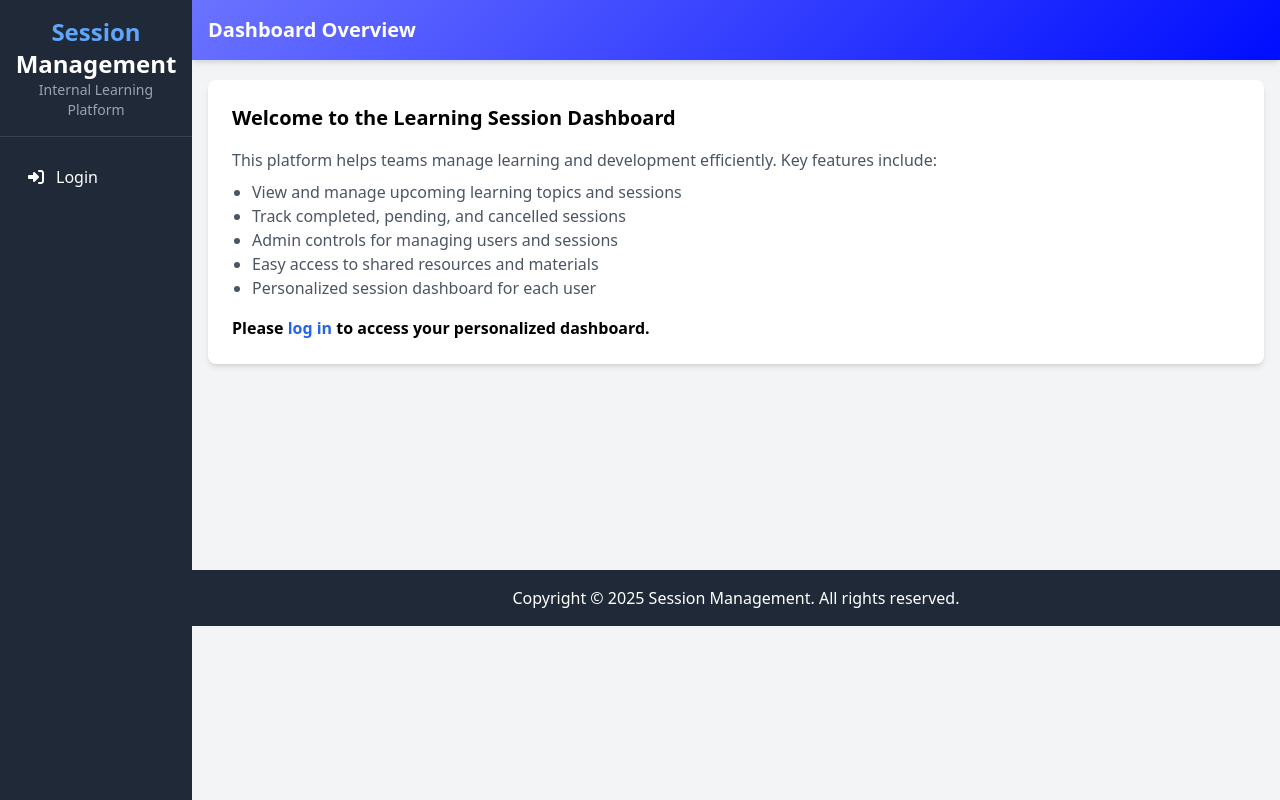
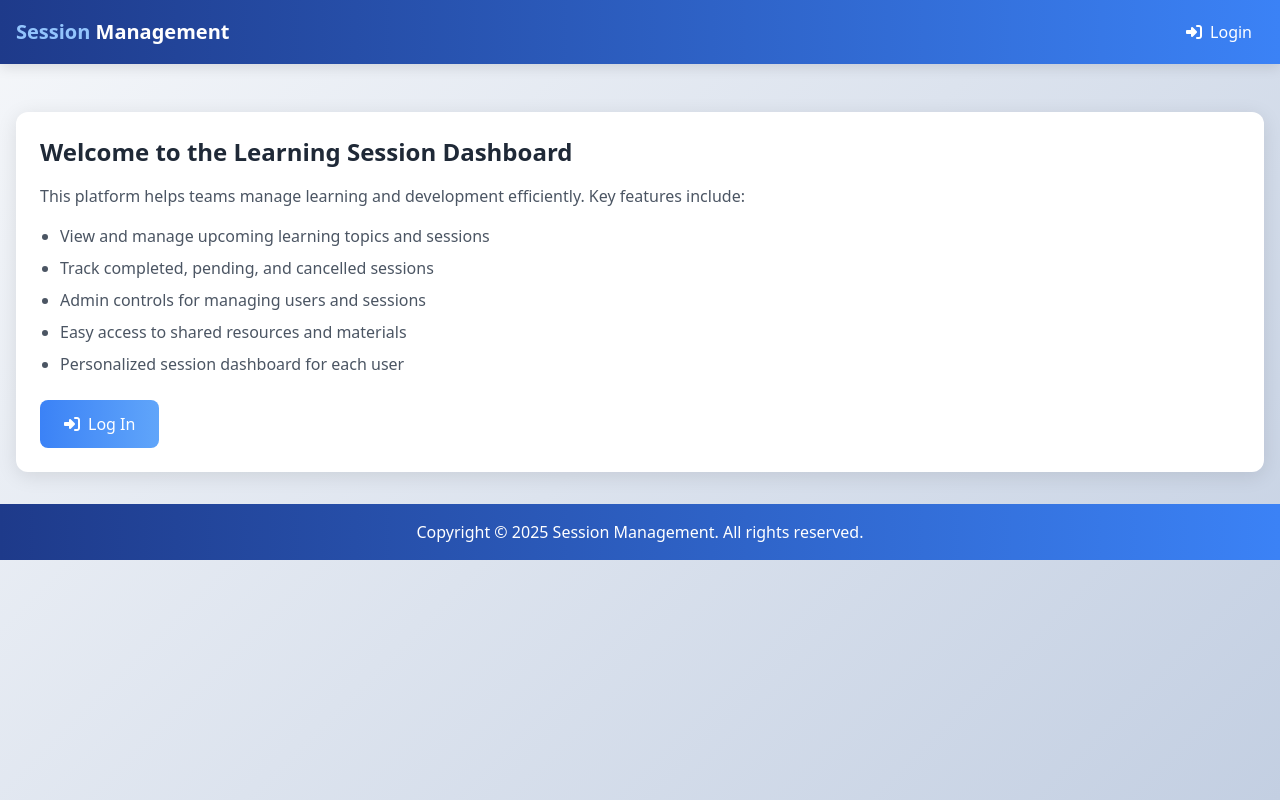
Before and after one commit to ashishkekan/session-management, a Django app: page / in a window 1280 px wide. Run offline with Django 4.2, Linux system fonts and the light colour scheme; some libraries are stand-ins or nearby versions.

Commit message:
Fixed desings

```diff
--- a/management/context_processors.py
+++ b/management/context_processors.py
@@ -4,9 +4,10 @@ from management.models import RecentActivity
 
 
 def today_notifications_count(request):
-    if request.user.is_authenticated:
+    user = request.user
+    if user.is_authenticated:
         count = RecentActivity.objects.filter(
-            user=request.user, read=False, timestamp__date=date.today()
+            user=user, read=False, timestamp__date=date.today()
         ).count()
         return {"today_notification_count": count}
     return {"today_notification_count": 0}
--- a/management/templates/session/base.html
+++ b/management/templates/session/base.html
@@ -8,150 +8,152 @@
     <script src="https://cdn.tailwindcss.com"></script>
     <link rel="stylesheet" href="https://cdnjs.cloudflare.com/ajax/libs/font-awesome/6.4.0/css/all.min.css">
     <style>
-        .gradient-bg {
-            background: linear-gradient(135deg, #6b73ff 0%, #000dff 100%);
+        body {
+            min-height: 100vh;
+            display: flex;
+            flex-direction: column;
+            background: linear-gradient(135deg, #f5f7fa 0%, #c3cfe2 100%);
         }
-        .card-hover:hover {
+        .navbar {
+            background: linear-gradient(90deg, #1e3a8a 0%, #3b82f6 100%);
+            box-shadow: 0 4px 12px rgba(0, 0, 0, 0.1);
+        }
+        .navbar-link {
+            transition: all 0.3s ease;
+        }
+        .navbar-link:hover {
+            background-color: rgba(255, 255, 255, 0.1);
+            transform: scale(1.05);
+        }
+        .main-content {
+            flex: 1;
+            padding-top: 5rem;
+        }
+        .footer {
+            background: linear-gradient(90deg, #1e3a8a 0%, #3b82f6 100%);
+            color: white;
+            padding: 1rem 0;
+            text-align: center;
+        }
+        .card {
+            background: white;
+            border-radius: 12px;
+            box-shadow: 0 4px 20px rgba(0, 0, 0, 0.1);
+            transition: transform 0.3s ease, box-shadow 0.3s ease;
+        }
+        .card:hover {
             transform: translateY(-5px);
-            box-shadow: 0 20px 25px -5px rgba(0, 0, 0, 0.1), 0 10px 10px -5px rgba(0, 0, 0, 0.04);
+            box-shadow: 0 8px 30px rgba(0, 0, 0, 0.15);
         }
-        .sidebar {
+        .btn-primary {
+            background: linear-gradient(90deg, #3b82f6 0%, #60a5fa 100%);
+            color: white;
+            padding: 0.75rem 1.5rem;
+            border-radius: 8px;
             transition: all 0.3s ease;
-            z-index: 60; /* Above header */
+        }
+        .btn-primary:hover {
+            background: linear-gradient(90deg, #2563eb 0%, #3b82f6 100%);
+            transform: scale(1.05);
+        }
+        .btn-secondary {
+            background: linear-gradient(90deg, #6b7280 0%, #9ca3af 100%);
+            color: white;
+            padding: 0.75rem 1.5rem;
+            border-radius: 8px;
+            transition: all 0.3s ease;
+        }
+        .btn-secondary:hover {
+            background: linear-gradient(90deg, #4b5563 0%, #6b7280 100%);
+            transform: scale(1.05);
         }
         @media (max-width: 768px) {
-            .sidebar {
-                transform: translateX(-100%);
-                position: absolute;
-                height: 100vh;
+            .navbar-menu {
+                display: none;
             }
-            .sidebar.active {
-                transform: translateX(0);
-            }
-        }
-        /* Sticky footer styles */
-        html, body {
-            height: 100%;
-            margin: 0;
-        }
-        body {
+            .navbar-menu.active {
                 display: flex;
                 flex-direction: column;
-            min-height: 100vh;
-        }
-        .main-content {
-            flex: 1 0 auto;
-            padding-top: 4rem; /* Offset for fixed header height */
-        }
-        footer {
-            flex-shrink: 0;
-            margin-top: 190px;
-            margin-left: auto;
-            margin-right: auto;
-            max-width: 1280px;
+                position: absolute;
+                top: 4rem;
+                left: 0;
                 width: 100%;
-        }
-        /* Header adjustments */
-        header {
-            left: 12rem; /* 192px = w-48 */
-            width: calc(100% - 12rem); /* Full width minus sidebar */
-        }
-        @media (max-width: 768px) {
-            header {
-                left: 0;
-                width: 100%; /* Full width on mobile */
+                background: #1e3a8a;
+                padding: 1rem 0;
             }
         }
     </style>
 </head>
-<body class="bg-gray-100 font-sans">
-    <div class="md:hidden fixed top-4 left-4 z-70">
-        <button id="menu-toggle" class="p-2 rounded-md bg-white text-blue-600 shadow-lg">
+<body class="font-sans text-gray-800">
+    <!-- Navbar -->
+    <nav class="navbar fixed top-0 left-0 w-full z-50">
+        <div class="container mx-auto px-4 py-3 flex justify-between items-center">
+            <div class="flex items-center space-x-3">
+                <h1 class="text-xl font-bold text-white">
+                    <span class="text-blue-300">Session</span> Management
+                </h1>
+            </div>
+
+            <!-- Hamburger Menu for Mobile -->
+            <div class="md:hidden">
+                <button id="menu-toggle" class="text-white focus:outline-none">
                     <i class="fas fa-bars text-xl"></i>
                 </button>
             </div>
 
-    <div id="sidebar" class="sidebar w-48 bg-gray-800 text-white fixed h-full overflow-y-auto">
-        <div class="p-4 border-b border-gray-700">
-            <h1 class="text-2xl font-bold flex flex-col items-center">
-                <span class="text-blue-400">Session</span>
-                <span class="text-white">Management</span>
-            </h1>
-            <p class="text-gray-400 text-sm text-center">Internal Learning Platform</p>
-        </div>
-        <div class="p-4 space-y-2">
+            <!-- Navbar Links -->
+            <div class="navbar-menu md:flex md:items-center md:space-x-4 hidden">
                 {% if user.is_authenticated %}
-                <a href="{% url 'home' %}" class="p-3 hover:bg-gray-700 rounded-md flex items-center cursor-pointer">
-                    <i class="fas fa-tachometer-alt mr-3"></i>
-                    <span>Dashboard</span>
+                    <a href="{% url 'home' %}" class="navbar-link text-white px-3 py-2 rounded-md flex items-center">
+                        <i class="fas fa-tachometer-alt mr-2"></i> Dashboard
                     </a>
-                <a href="{% url 'session_list' %}" class="p-3 hover:bg-gray-700 rounded-md flex items-center cursor-pointer">
-                    <i class="fas fa-calendar-alt mr-3"></i>
-                    <span>Sessions</span>
+                    <a href="{% url 'session_list' %}" class="navbar-link text-white px-3 py-2 rounded-md flex items-center">
+                        <i class="fas fa-calendar-alt mr-2"></i> Sessions
                     </a>
                     {% if user.is_staff %}
-                    <a href="{% url 'learning-view' %}" class="p-3 hover:bg-gray-700 rounded-md flex items-center cursor-pointer">
-                        <i class="fas fa-book mr-3"></i>
-                        <span>Learning</span>
+                        <a href="{% url 'learning-view' %}" class="navbar-link text-white px-3 py-2 rounded-md flex items-center">
+                            <i class="fas fa-book mr-2"></i> Learning
                         </a>
-                    <a href="{% url 'user_list' %}" class="p-3 hover:bg-gray-700 rounded-md flex items-center cursor-pointer">
-                        <i class="fas fa-users mr-3"></i>
-                        <span>Users</span>
+                        <a href="{% url 'user_list' %}" class="navbar-link text-white px-3 py-2 rounded-md flex items-center">
+                            <i class="fas fa-users mr-2"></i> Users
                         </a>
                     {% endif %}
                     {% if not user.is_staff %}
-                    <a href="{% url 'my_profile' %}" class="p-3 hover:bg-gray-700 rounded-md flex items-center cursor-pointer">
-                        <i class="fas fa-user mr-2"></i>
-                        <span>My Profile</span>
+                        <a href="{% url 'my_profile' %}" class="navbar-link text-white px-3 py-2 rounded-md flex items-center">
+                            <i class="fas fa-user mr-2"></i> My Profile
                         </a>
                     {% endif %}
-                <a href="{% url 'logout' %}" class="p-3 hover:bg-gray-700 rounded-md flex items-center cursor-pointer text-red-400">
-                    <i class="fas fa-sign-out-alt mr-3"></i>
-                    <span>Logout</span>
+                    {% if user.is_authenticated %}
+                        <a href="{% url 'recent_activities' %}" class="navbar-link text-white px-3 py-2 rounded-md flex items-center relative">
+                            <i class="fas fa-bell mr-2"></i> Notifications
+                            {% if today_notification_count > 0 %}
+                                <span class="absolute top-0 right-0 bg-red-500 text-xs text-white rounded-full h-5 w-5 flex items-center justify-center">
+                                    {{ today_notification_count }}
+                                </span>
+                            {% endif %}
+                        </a>
+                    {% endif %}
+                    <a href="{% url 'logout' %}" class="navbar-link text-red-300 px-3 py-2 rounded-md flex items-center">
+                        <i class="fas fa-sign-out-alt mr-2"></i> Logout
                     </a>
                 {% else %}
-                <a href="{% url 'login' %}" class="p-3 hover:bg-gray-700 rounded-md flex items-center cursor-pointer">
-                    <i class="fas fa-sign-in-alt mr-3"></i>
-                    <span>Login</span>
+                    <a href="{% url 'login' %}" class="navbar-link text-white px-3 py-2 rounded-md flex items-center">
+                        <i class="fas fa-sign-in-alt mr-2"></i> Login
                     </a>
                 {% endif %}
             </div>
         </div>
+    </nav>
 
-    <div class="md:ml-48 main-content">
-        <header class="gradient-bg text-white p-4 shadow-md fixed top-0 z-50">
-            <div class="container mx-auto flex justify-between items-center">
-                <h2 class="text-xl font-semibold">{% block header_title %}Session Management{% endblock %}</h2>
-                {% if user.is_authenticated %}
-                    <div class="flex items-center space-x-4">
-                        <div class="relative">
-                            <a href="{% url 'recent_activities' %}" class="relative">
-                                <i class="fas fa-bell text-white text-xl cursor-pointer"></i>
-                                {% if today_notification_count > 0 and not user.is_staff %}
-                                    <span class="absolute -top-1 -right-1 bg-red-500 text-xs text-white rounded-full h-4 w-4 flex items-center justify-center">
-                                        {{ today_notification_count }}
-                                    </span>
-                                {% endif %}
-                            </a>
-                        </div>
-                        <div class="flex items-center space-x-2">
-                            <div class="w-8 h-8 rounded-full border-2 border-white bg-gray-300 flex items-center justify-center">
-                                <i class="fas fa-user text-white text-sm"></i>
-                            </div>
-                            <span class="font-medium">{{ user.username|default:user.username }}</span>
-                        </div>
-                    </div>
-                {% endif %}
-            </div>
-        </header>
-
-        <main class="container mx-auto p-4">
+    <!-- Main Content -->
+    <div class="main-content">
+        <main class="container mx-auto px-4 py-8">
             {% if messages %}
-                <div class="mb-4">
+                <div class="mb-6 space-y-4">
                     {% for message in messages %}
-                        <div class="bg-{{ message.tags }}-100 border-l-4 border-{{ message.tags }}-500 text-{{ message.tags }}-700 p-4 rounded-md mb-2" role="alert">
-                            {{ message }}
-                            <button type="button" class="float-right text-{{ message.tags }}-700 hover:text-{{ message.tags }}-900" onclick="this.parentElement.style.display='none'">
+                        <div class="bg-{{ message.tags }}-100 border-l-4 border-{{ message.tags }}-500 text-{{ message.tags }}-700 p-4 rounded-lg flex justify-between items-center">
+                            <span>{{ message }}</span>
+                            <button type="button" class="text-{{ message.tags }}-700 hover:text-{{ message.tags }}-900" onclick="this.parentElement.style.display='none'">
                                 <i class="fas fa-times"></i>
                             </button>
                         </div>
@@ -161,23 +163,15 @@
             {% block content %}{% endblock %}
         </main>
 
-        <footer class="bg-gray-800 text-white text-center p-4">
-            Copyright © {% now "Y" %} Session Management. All rights reserved.
+        <!-- Footer -->
+        <footer class="footer">
+            <p>Copyright © {% now "Y" %} Session Management. All rights reserved.</p>
         </footer>
     </div>
 
     <script>
         document.getElementById('menu-toggle').addEventListener('click', function() {
-            document.getElementById('sidebar').classList.toggle('active');
-        });
-
-        document.addEventListener('DOMContentLoaded', function() {
-            setTimeout(function() {
-                const cards = document.querySelectorAll('.card-hover');
-                cards.forEach(card => {
-                    card.style.opacity = '1';
-                });
-            }, 200);
+            document.querySelector('.navbar-menu').classList.toggle('active');
         });
     </script>
 </body>
--- a/management/templates/session/home.html
+++ b/management/templates/session/home.html
@@ -4,33 +4,36 @@
 {% block header_title %}Dashboard Overview{% endblock %}
 
 {% block content %}
-<div class="dashboard-container">
+<div class="dashboard-container space-y-8">
     {% if not request.user.is_authenticated %}
-        <div class="bg-white rounded-lg shadow-md p-6 transition duration-300 card-hover">
-            <h2 class="text-xl font-semibold mb-4">Welcome to the Learning Session Dashboard</h2>
-            <p class="text-gray-600">This platform helps teams manage learning and development efficiently. Key features include:</p>
-            <ul class="list-disc pl-5 mt-2 text-gray-600">
+        <div class="card p-6">
+            <h2 class="text-2xl font-bold text-gray-800 mb-4">Welcome to the Learning Session Dashboard</h2>
+            <p class="text-gray-600 mb-4">This platform helps teams manage learning and development efficiently. Key features include:</p>
+            <ul class="list-disc pl-5 text-gray-600 space-y-2">
                 <li>View and manage upcoming learning topics and sessions</li>
                 <li>Track completed, pending, and cancelled sessions</li>
                 <li>Admin controls for managing users and sessions</li>
                 <li>Easy access to shared resources and materials</li>
                 <li>Personalized session dashboard for each user</li>
             </ul>
-            <p class="mt-4"><strong>Please <a href="{% url 'login' %}" class="text-blue-600 hover:text-blue-800">log in</a> to access your personalized dashboard.</strong></p>
+            <p class="mt-6">
+                <a href="{% url 'login' %}" class="btn-primary inline-flex items-center">
+                    <i class="fas fa-sign-in-alt mr-2"></i> Log In
+                </a>
+            </p>
         </div>
     {% else %}
-        <div class="welcome-message mb-6">
-            <h3 class="text-2xl font-semibold">👋 Welcome, {{ request.user.username|default:request.user.username }}!</h3>
+        <div class="welcome-message">
+            <h3 class="text-3xl font-bold text-gray-800">👋 Welcome, {{ request.user.username|default:request.user.username }}!</h3>
         </div>
 
         {% if is_admin %}
-        <!-- First Row: Total Users and Total Sessions -->
-        <div class="grid grid-cols-1 md:grid-cols-2 gap-6 mb-8">
-            <a href="{% url 'user_list' %}" class="block">
-                <div class="bg-white rounded-lg shadow-md p-6 transition duration-300 card-hover">
+        <!-- Admin Stats -->
+        <div class="grid grid-cols-1 md:grid-cols-2 gap-6">
+            <a href="{% url 'user_list' %}" class="card p-6">
                 <div class="flex justify-between items-center">
                     <div>
-                            <p class="text-gray-500">Total Users</p>
+                        <p class="text-gray-500 text-sm">Total Users</p>
                         <h3 class="text-3xl font-bold text-blue-600">{{ total_users }}</h3>
                     </div>
                     <div class="bg-blue-100 p-3 rounded-full">
@@ -38,13 +41,11 @@
                     </div>
                 </div>
                 <p class="text-sm text-gray-500 mt-2">View All Users →</p>
-                </div>
             </a>
-            <a href="{% url 'session_list' %}" class="block">
-                <div class="bg-white rounded-lg shadow-md p-6 transition duration-300 card-hover">
+            <a href="{% url 'session_list' %}" class="card p-6">
                 <div class="flex justify-between items-center">
                     <div>
-                            <p class="text-gray-500">Total Sessions</p>
+                        <p class="text-gray-500 text-sm">Total Sessions</p>
                         <h3 class="text-3xl font-bold text-green-600">{{ total_sessions }}</h3>
                     </div>
                     <div class="bg-green-100 p-3 rounded-full">
@@ -52,15 +53,14 @@
                     </div>
                 </div>
                 <p class="text-sm text-gray-500 mt-2">View All Sessions →</p>
-                </div>
             </a>
         </div>
         {% endif %}
 
-        <!-- Second Row and Beyond: Other Cards -->
-        <div class="grid grid-cols-1 md:grid-cols-2 gap-6 mb-8">
-            <div class="bg-white rounded-lg shadow-md p-6 transition duration-300 card-hover">
-                <h3 class="text-xl font-semibold mb-4">Coming Soon...</h3>
+        <!-- Other Cards -->
+        <div class="grid grid-cols-1 md:grid-cols-2 lg:grid-cols-3 gap-6">
+            <div class="card p-6">
+                <h3 class="text-xl font-semibold text-gray-800 mb-4">Coming Soon...</h3>
                 {% for topic in learning_topics %}
                     <div class="flex justify-between items-center mb-4">
                         <p class="font-medium text-gray-700">{{ topic.coming_soon }}</p>
@@ -71,8 +71,8 @@
                 {% endfor %}
             </div>
 
-            <div class="bg-white rounded-lg shadow-md p-6 transition duration-300 card-hover">
-                <h3 class="text-xl font-semibold mb-4">Top 3 Upcoming Sessions</h3>
+            <div class="card p-6">
+                <h3 class="text-xl font-semibold text-gray-800 mb-4">Top 3 Upcoming Sessions</h3>
                 {% if top_sessions %}
                     <ul class="space-y-4">
                         {% for session in top_sessions %}
@@ -91,8 +91,8 @@
             </div>
 
             {% if is_admin %}
-                <div class="bg-white rounded-lg shadow-md p-6 transition duration-300 card-hover">
-                    <h3 class="text-xl font-semibold mb-4">Completed Sessions</h3>
+                <div class="card p-6">
+                    <h3 class="text-xl font-semibold text-gray-800 mb-4">Completed Sessions</h3>
                     {% if completed %}
                         <ul class="space-y-4">
                             {% for session in completed %}
@@ -110,8 +110,8 @@
                     {% endif %}
                 </div>
 
-                <div class="bg-white rounded-lg shadow-md p-6 transition duration-300 card-hover">
-                    <h3 class="text-xl font-semibold mb-4">Pending Sessions</h3>
+                <div class="card p-6">
+                    <h3 class="text-xl font-semibold text-gray-800 mb-4">Pending Sessions</h3>
                     {% if pending %}
                         <ul class="space-y-4">
                             {% for session in pending %}
@@ -129,8 +129,8 @@
                     {% endif %}
                 </div>
 
-                <div class="bg-white rounded-lg shadow-md p-6 transition duration-300 card-hover">
-                    <h3 class="text-xl font-semibold mb-4">Cancelled Sessions</h3>
+                <div class="card p-6">
+                    <h3 class="text-xl font-semibold text-gray-800 mb-4">Cancelled Sessions</h3>
                     {% if cancelled %}
                         <ul class="space-y-4">
                             {% for session in cancelled %}
@@ -149,8 +149,8 @@
                     {% endif %}
                 </div>
             {% else %}
-                <div class="bg-white rounded-lg shadow-md p-6 transition duration-300 card-hover">
-                    <h3 class="text-xl font-semibold mb-4">Upcoming Sessions (For self)</h3>
+                <div class="card p-6">
+                    <h3 class="text-xl font-semibold text-gray-800 mb-4">Upcoming Sessions (For self)</h3>
                     <p class="text-gray-600 mb-4"><strong>Note:</strong> Minimum 10 slides are required in your PPT.</p>
                     {% if upcoming_sessions %}
                         <ul class="space-y-4">
--- a/session_management/settings.py
+++ b/session_management/settings.py
@@ -124,10 +124,10 @@ USE_TZ = True
 # Static files (CSS, JavaScript, Images)
 # https://docs.djangoproject.com/en/4.2/howto/static-files/
 
-STATIC_URL = "/static/"
+STATIC_URL = '/static/'
 
 STATICFILES_DIRS = [
-    os.path.join(BASE_DIR, "management/static"),
+    os.path.join(BASE_DIR, 'management/static'),
 ]
 
 
```
Also changed, not shown: management/templates/session/add_user.html (+15 -17 lines), management/templates/session/all_sessions.html (+22 -24 lines), management/templates/session/change_password.html (+14 -16 lines), management/templates/session/create_external_topic.html (+12 -15 lines), management/templates/session/create_topic.html (+13 -16 lines), management/templates/session/edit_learning.html (+23 -9 lines), management/templates/session/edit_session.html (+23 -9 lines), management/templates/session/edit_user.html (+23 -9 lines), management/templates/session/learning-topic-list.html (+14 -15 lines), management/templates/session/login.html (+34 -12 lines), management/templates/session/my_profile.html (+14 -16 lines), management/templates/session/recent_activities.html (+4 -6 lines), management/templates/session/user_list.html (+24 -27 lines). Lines whose indentation alone changed are shown as unchanged.
